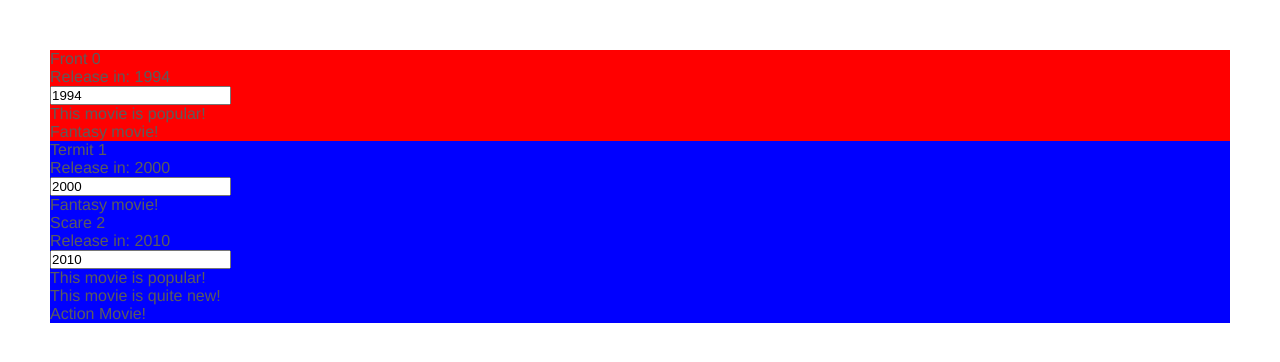
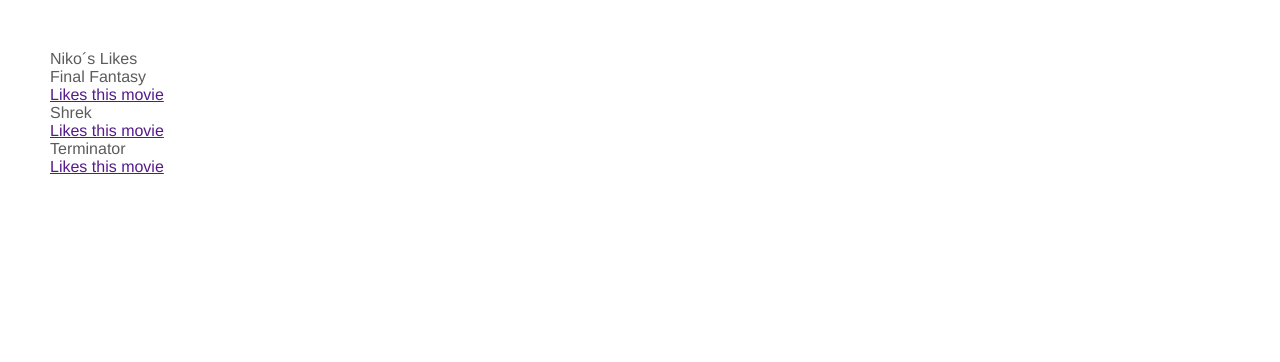
Before and after one commit to nicolasMartinezCampos/movies-list, a plain HTML site: page index.html in a window 1280 px wide. Drawn offline with nearby package versions, Linux system fonts and the light colour scheme.

Commit message:
add ng-click

```diff
--- a/index.html
+++ b/index.html
@@ -2,28 +2,41 @@
 <html ng-app="app">
   <head>
     <meta charset="utf-8">
-    <title>Todo Client</title>
+    <title>Movies List</title>
     <link rel="icon" type="image/x-icon" href="img/favicon.ico">
     <link rel="stylesheet" href="css/style.css">
     <script src="js/libs/angular.js"></script>
   </head>
   <body>
-    <style>
+    <!-- /*<style>
       .old{background: red;}
       .new{background: blue;}
-    </style>
+    </style>*/ -->
     <div ng-controller="MoviesController as movies">
+      <div class="likes">
+        <p>Niko´s Likes</p>
         <ul>
-        <li
+          <li ng-repeat="like in movies.likesList">
+            <!-- <p>Add likes here!</p> -->
+            <p>{{ like.title }}</p>
+            <a href="" ng-click="movies.unlike($index);">Unlike!</a>
+          </li>
+        </ul>
+      </div>
+        <ul>
+          <!-- <li
             ng-class="movie.year > 1999 ? 'new' : 'old'",
-          ng-repeat="movie in movies.favorites">
+            ng-repeat="movie in movies.favorites"> -->
+          <li ng-repeat="movie in movies.favorites">
             <!-- <img ng-src="img/front.jpg/{{movie.img}}" alt="Front img"> -->
-          <p>{{ movie.title }} {{ $index }}</p>
-          <p>Release in: {{ movie.year }}</p>
-          <input type="text" ng-model="movie.year">
-          <p ng-show = "movie.popular">This movie is popular!</p>
-          <p ng-show = "movie.year > 2009">This movie is quite new!</p>
-          <div ng-switch = "movie.category">
+            <!-- <p>{{ movie.title }} {{ $index }}</p> -->
+            <p>{{ movie.title }}</p>
+            <a href="" ng-click="movies.addToLikes(movie)">Likes this movie</a>
+            <!-- <p>Release in: {{ movie.year }}</p> -->
+            <!-- <input type="text" ng-model="movie.year"> -->
+            <!-- <p ng-show = "movie.popular">This movie is popular!</p>
+            <p ng-show = "movie.year > 2009">This movie is quite new!</p> -->
+            <!-- <div ng-switch = "movie.category">
               <div ng-switch-when = "action">
                 Action Movie!
               </div>
@@ -33,10 +46,18 @@
               <div ng-switch-default>
                 Movie has no category!
               </div>
-          </div>
+            </div> -->
           </li>
         </ul>
     </div>
+    <!-- <div>
+      <button ng-click="count = count + 1" ng-init="count=0">
+        Increment
+      </button>
+      <span>
+        count: {{count}}
+      </span>
+    </div> -->
     <script src="js/libs/app.js"></script>
     <script src="js/libs/todo.controller.js"></script>
   </body>
--- a/js/libs/todo.controller.js
+++ b/js/libs/todo.controller.js
@@ -1,16 +1,23 @@
 function MoviesController() {
+  this.likesList = [];
+  this.unlike = function (index) {
+    this.likesList.splice(index, 1);
+  };
+  this.addToLikes = function (movie) {
+    this.likesList.push(movie);
+  };
   this.favorites = [{
-    title: 'Front',
+    title: 'Final Fantasy',
     year: 1994,
     popular: true,
     category: 'fantasy'
   },{
-    title: 'Termit',
+    title: 'Shrek',
     year: 2000,
     popular: false,
     category: 'fantasy'
   },{
-    title: 'Scare',
+    title: 'Terminator',
     year: 2010,
     popular: true,
     category: 'action'
```
Lines whose indentation alone changed are shown as unchanged.
